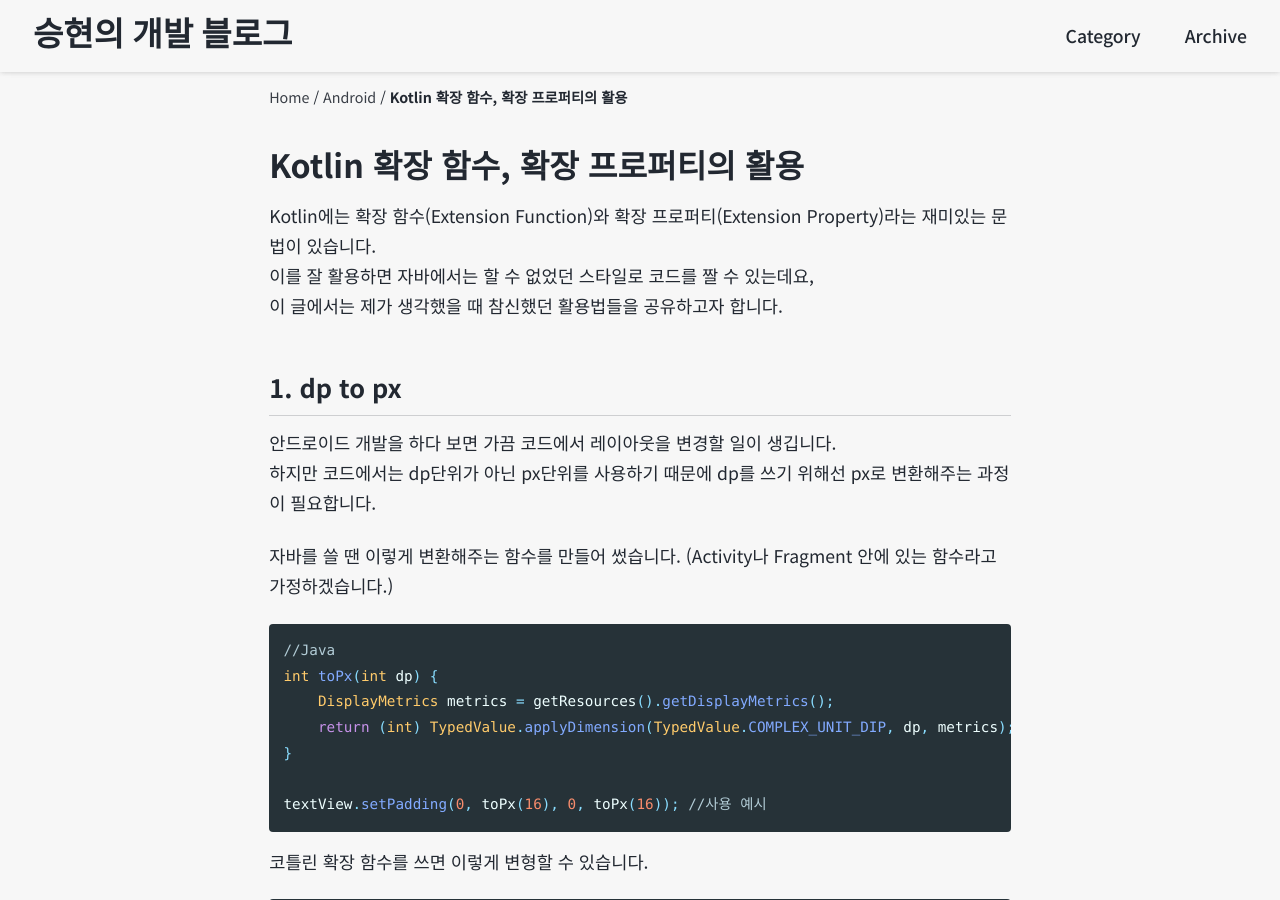
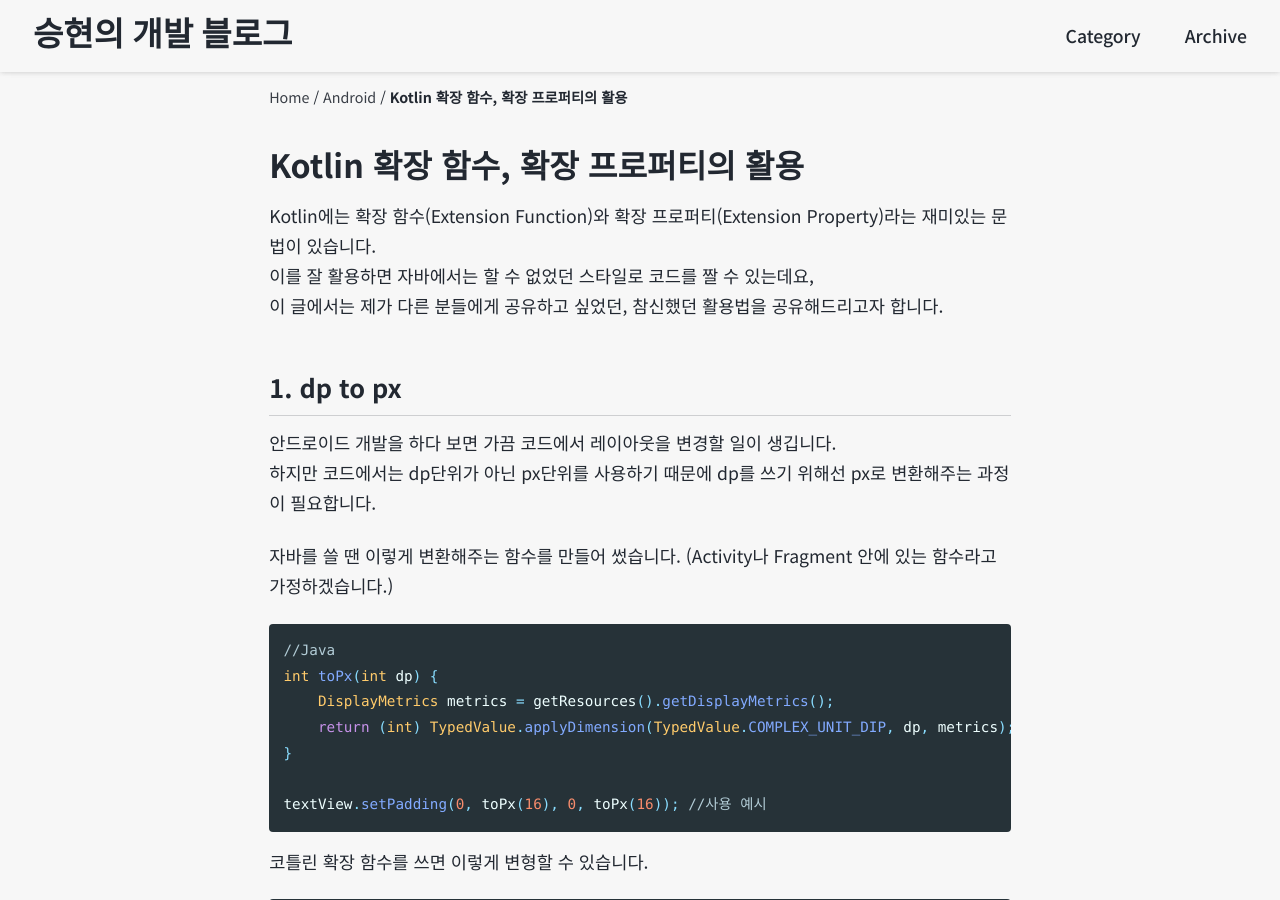
Before and after one commit to MinSeungHyun/minseunghyun.github.io, a Jekyll site: the page built from _posts/android/2020-02-04-4.md, in a window 1280 px wide and 900 px high. Built offline with Jekyll 4.4.1, drawn with Linux system fonts in a browser that asks for light colours; cached includes are drawn as plain includes; nearby versions of some CDN libraries; some web fonts are replaced; comment, search, counter and statistics services are not loaded; some of the changed text lies outside the part shown.

Commit message:
Edit some contents

````diff
--- a/_posts/android/2020-02-04-4.md
+++ b/_posts/android/2020-02-04-4.md
@@ -5,7 +5,7 @@ tags: [Android, Kotlin]
 ---
 Kotlin에는 확장 함수(Extension Function)와 확장 프로퍼티(Extension Property)라는 재미있는 문법이 있습니다.
 이를 잘 활용하면 자바에서는 할 수 없었던 스타일로 코드를 짤 수 있는데요,
-이 글에서는 제가 생각했을 때 참신했던 활용법들을 공유하고자 합니다.
+이 글에서는 제가 다른 분들에게 공유하고 싶었던, 참신했던 활용법을 공유해드리고자 합니다.
 
 ## 1. dp to px
 안드로이드 개발을 하다 보면 가끔 코드에서 레이아웃을 변경할 일이 생깁니다.
@@ -65,7 +65,7 @@ val items = arrayListOf(
 val ArrayList<Item>.showing
     get() = this.filter { it.isShowing }
 ```
-이렇게 해놓으면 `items.showing.forEach{  }`만으로 쓸 수 있게되어 재사용성이 높아지고 나중에 수정할 때도 편하겠죠.
+이렇게 해놓으면 `items.showing.forEach {  }`만으로 쓸 수 있게되어 재사용성이 높아지고 나중에 수정할 때도 편하겠죠.
 
 저는 이것을 RecyclerView에서 특정 조건에 맞는 아이템들만 출력하고 싶을 때 사용했습니다.
 
````
